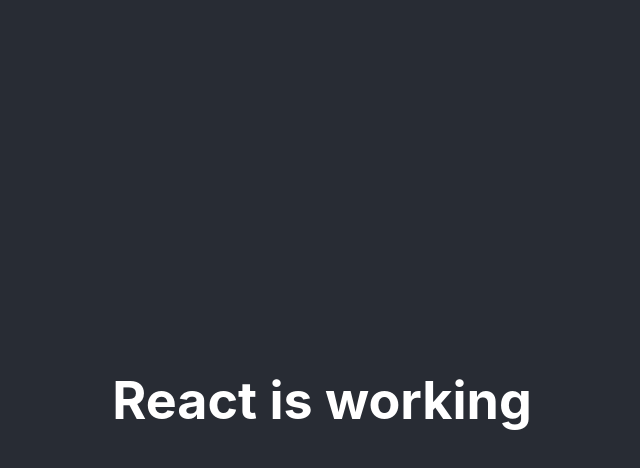
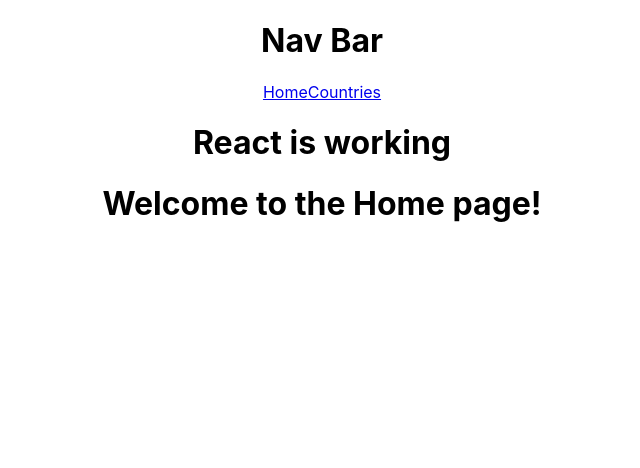
Before and after one commit to austinih/Country_Selector, a React (Create React App) app in the folder country_app/: page / in a window 1280 px wide. Shown: the top 468 px of the page, without its empty margins (318-958 px from the left). Built offline with nearby package versions, Linux system fonts and the light colour scheme.

Commit message:
set up react app with basic routes

```diff
--- a/country_app/src/App.css
+++ b/country_app/src/App.css
@@ -2,7 +2,7 @@
   text-align: center;
 }
 
-.App-logo {
+/* .App-logo {
   height: 40vmin;
   pointer-events: none;
 }
@@ -35,4 +35,4 @@
   to {
     transform: rotate(360deg);
   }
-}
+} */
--- a/country_app/src/App.js
+++ b/country_app/src/App.js
@@ -1,11 +1,17 @@
 import './App.css';
+import Header from './components/Header';
+import Main from './components/Main';
 
 function App() {
   return (
     <div className="App">
       <header className="App-header">
+        <Header/>
         <h1>React is working</h1>
       </header>
+      <main>
+        <Main />
+      </main>
     </div>
   );
 }
--- a/country_app/src/components/Countries.js
+++ b/country_app/src/components/Countries.js
@@ -0,0 +1,7 @@
+export default function Countries () {
+    return (
+        <div>
+            <h1>Countries</h1>
+        </div>
+    )
+}
--- a/country_app/src/components/Header.js
+++ b/country_app/src/components/Header.js
@@ -0,0 +1,12 @@
+import Nav from "./Nav"
+
+export default function Header () {
+    return (
+        <div>
+            <div className="header-title">
+                <h1> Nav Bar</h1>
+                <Nav />
+            </div>
+        </div>
+    )
+}
--- a/country_app/src/components/Home.js
+++ b/country_app/src/components/Home.js
@@ -0,0 +1,7 @@
+export default function Home () {
+    return (
+        <div>
+            <h1>Welcome to the Home page!</h1>
+        </div>
+    )
+}
--- a/country_app/src/components/Main.js
+++ b/country_app/src/components/Main.js
@@ -0,0 +1,14 @@
+import { Routes, Route } from 'react-router-dom'
+import Home from './Home'
+import Countries from './Countries'
+
+export default function Main () {
+    return (
+        <div className='main'>
+            <Routes>
+                <Route path="/" element ={<Home/>}/>
+                <Route path="/countries" element ={<Countries/>}/>
+            </Routes>
+        </div>
+    )
+}
--- a/country_app/src/components/Nav.js
+++ b/country_app/src/components/Nav.js
@@ -0,0 +1,10 @@
+import { NavLink } from 'react-router-dom'
+
+export default function Nav () {
+    return (
+        <div>
+            <NavLink to ="/">Home</NavLink>
+            <NavLink to ="/Countries">Countries</NavLink>
+        </div>
+    )
+}
```
